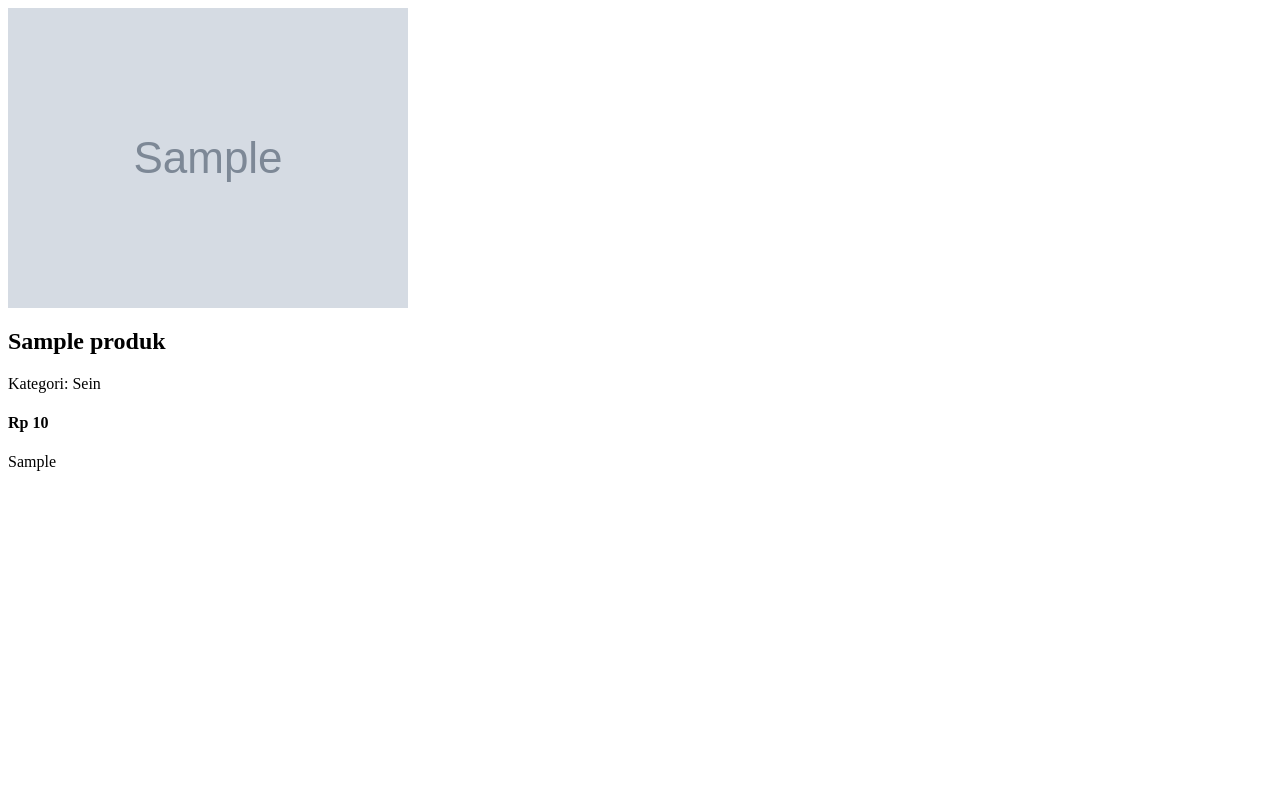
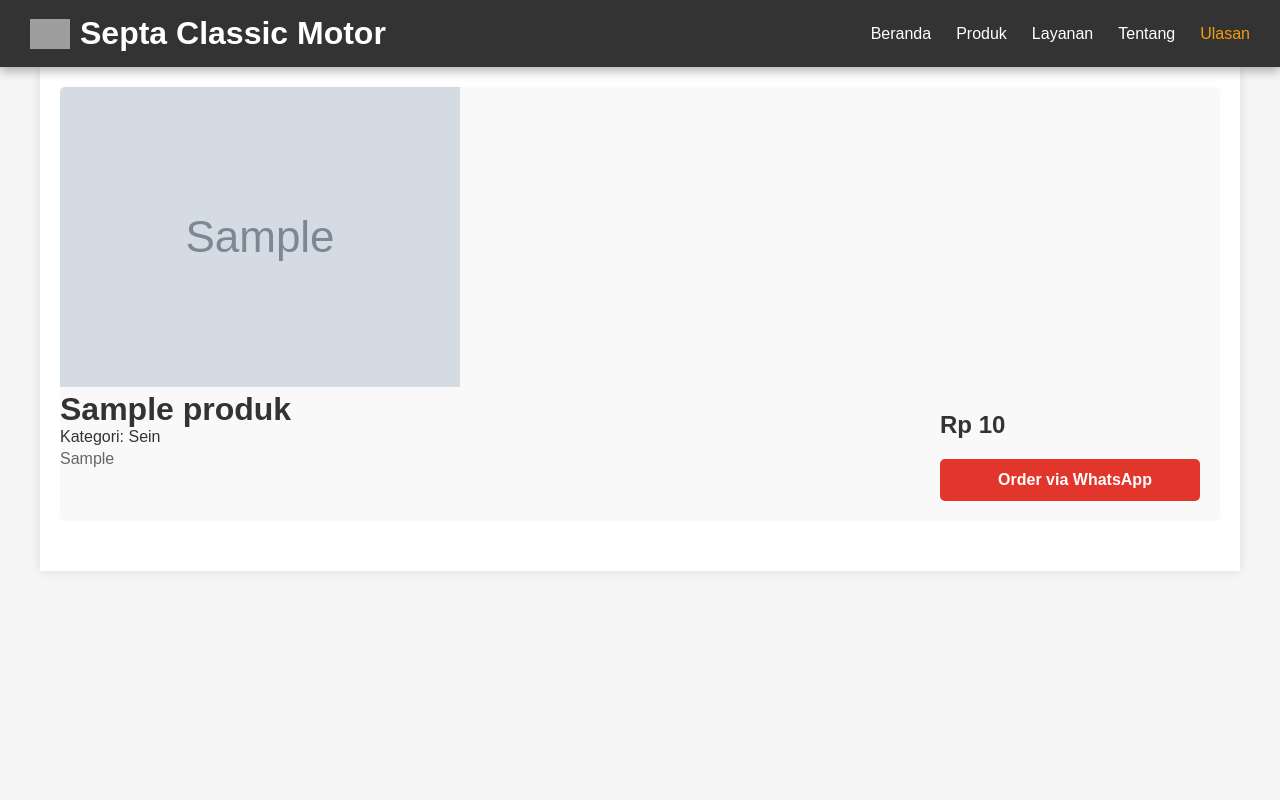
Before and after one commit to Wildan-cd/SCM-Project2, a Laravel app: page /produk/1 in a window 1280 px wide. Run offline with Laravel 12, Linux system fonts and the light colour scheme; tables that the repository leaves empty hold one stand-in row (values such as "Sample post"); grey boxes marked "Sample" are stand-in pictures; parts of the project's set-up code (start-up, migrations or seed data) failed here and were passed over; grey boxes are pictures that could not be loaded.

Commit message:
second commit

```diff
--- /dev/null
+++ b/public/css/detail.css
@@ -0,0 +1,254 @@
+/* Reset CSS */
+* {
+    margin: 0;
+    padding: 0;
+    box-sizing: border-box;
+  }
+
+  body {
+    font-family: Arial, sans-serif;
+    background-color: #f5f5f5;
+    color: #333;
+  }
+
+  header {
+    background: #333333;
+    color: #ffffff;
+    padding: 15px 30px;
+    display: flex;
+    justify-content: space-between;
+    align-items: center;
+    position: sticky;
+    top: 0;
+    z-index: 1000;
+    box-shadow: 0 4px 10px #0000004d;
+}
+
+header .logo {
+    font-size: 1.8em;
+    font-weight: bold;
+    letter-spacing: 1px;
+}
+
+header nav ul {
+    list-style: none;
+    display: flex;
+    flex-wrap: wrap;
+}
+
+header nav ul li {
+    margin-left: 25px;
+}
+
+header nav ul li a {
+    color: #ffffff;
+    text-decoration: none;
+    font-weight: 500;
+    transition: color 0.3s ease;
+}
+
+header nav ul li a:hover {
+    color: #f39c12;
+}
+
+.ulasan {
+    color: #f39c12;
+}
+
+/* Logo */
+.logo-container {
+    display: flex;
+    align-items: center;
+}
+
+.logo-container img.logo {
+    width: 40px;
+    height: auto;
+    margin-right: 10px;
+}
+
+  /* Container utama */
+  .product-container {
+    max-width: 1200px;
+    margin: 0 auto;
+    padding: 20px;
+    background-color: #fff;
+    box-shadow: 0 0 10px rgba(0, 0, 0, 0.1);
+  }
+
+  /* Produk gallery */
+  .product-gallery {
+    position: relative;
+    margin-bottom: 30px;
+    background-color: #f9f9f9;
+    border-radius: 5px;
+    overflow: hidden;
+  }
+
+  .main-image {
+    width: 100%;
+    height: auto;
+    display: block;
+  }
+
+  .gallery-nav {
+    position: absolute;
+    top: 50%;
+    transform: translateY(-50%);
+    width: 40px;
+    height: 40px;
+    background-color: rgba(0, 0, 0, 0.5);
+    color: white;
+    display: flex;
+    justify-content: center;
+    align-items: center;
+    cursor: pointer;
+    border: none;
+    font-size: 20px;
+  }
+
+  .gallery-nav.prev {
+    left: 10px;
+  }
+
+  .gallery-nav.next {
+    right: 10px;
+  }
+
+  /* Thumbnails */
+  .thumbnails {
+    display: flex;
+    justify-content: flex-start;
+    gap: 10px;
+    margin-top: 10px;
+    overflow-x: auto;
+  }
+
+  .thumbnail {
+    width: 100px;
+    height: 80px;
+    object-fit: cover;
+    cursor: pointer;
+    border: 2px solid transparent;
+    transition: border-color 0.3s;
+  }
+
+  .thumbnail:hover, .thumbnail.active {
+    border-color: #e2352b;
+  }
+
+  /* Product info */
+  .product-info {
+    display: flex;
+    flex-wrap: wrap;
+  }
+
+  .product-details {
+    flex: 1;
+    min-width: 300px;
+    padding-right: 30px;
+  }
+
+  .product-title {
+    font-size: 28px;
+    font-weight: bold;
+    margin-bottom: 15px;
+    color: #333;
+  }
+
+  .product-description {
+    font-size: 16px;
+    line-height: 1.6;
+    margin-bottom: 20px;
+    color: #666;
+  }
+
+  /* Product sidebar */
+  .product-sidebar {
+    width: 300px;
+    padding: 20px;
+  }
+
+  .product-price {
+    font-size: 24px;
+    font-weight: bold;
+    margin-bottom: 20px;
+    color: #333;
+  }
+
+  .product-actions {
+    display: flex;
+    flex-direction: column;
+    gap: 10px;
+  }
+
+  .btn {
+    padding: 12px 15px;
+    font-size: 16px;
+    text-align: center;
+    border-radius: 5px;
+    cursor: pointer;
+    transition: background-color 0.3s;
+    font-weight: bold;
+    text-decoration: none;
+  }
+
+  .btn-whatsapp {
+    background-color: #e2352b;
+    color: white;
+    display: flex;
+    align-items: center;
+    justify-content: center;
+    gap: 10px;
+  }
+
+  .btn-whatsapp:hover {
+    background-color: #c12e25;
+  }
+
+  /* Brand logo */
+  .brand-logo {
+    position: absolute;
+    top: 20px;
+    left: 20px;
+    max-width: 100px;
+    z-index: 10;
+  }
+
+  /* Whatsapp floating button */
+  .whatsapp-float {
+    position: fixed;
+    bottom: 30px;
+    right: 30px;
+    width: 60px;
+    height: 60px;
+    background-color: #25d366;
+    border-radius: 50%;
+    display: flex;
+    justify-content: center;
+    align-items: center;
+    box-shadow: 0 2px 10px rgba(0, 0, 0, 0.2);
+    z-index: 1000;
+  }
+
+  .whatsapp-float img {
+    width: 35px;
+    height: 35px;
+  }
+
+  /* Responsive design */
+  @media (max-width: 768px) {
+    .product-info {
+      flex-direction: column;
+    }
+
+    .product-details {
+      padding-right: 0;
+      margin-bottom: 20px;
+    }
+
+    .product-sidebar {
+      width: 100%;
+      padding: 0;
+    }
+  }
--- a/resources/views/landing/detail.blade.php
+++ b/resources/views/landing/detail.blade.php
@@ -1,13 +1,36 @@
-<div class="card shadow-sm p-4">
-    <div class="row">
-        <div class="col-md-6">
-            <img src="{{ asset('public/' . $produk->gambar) }}" alt="{{ $produk->nama_produk }}" class="img-fluid rounded">
-        </div>
-        <div class="col-md-6">
-            <h2 class="mb-3">{{ $produk->nama_produk }}</h2>
-            <p class="text-muted">Kategori: {{ $produk->kategori }}</p>
-            <h4 class="text-warning mb-3">Rp {{ number_format($produk->harga, 0, ',', '.') }}</h4>
-            <p>{{ $produk->deskripsi }}</p>
+<!DOCTYPE html>
+<html lang="en">
+<head>
+    <meta charset="UTF-8">
+    <meta name="viewport" content="width=device-width, initial-scale=1.0">
+    <title>Septa Classic Motor</title>
+    <link rel="stylesheet" href="css/detail.css">
+</head>
+<body>
+    @include('components.navbar')
+    <div class="product-container">
+        <div class="product-gallery ">
+
+                <img src="{{ asset('/' . $produk->gambar) }}" alt="{{ $produk->nama_produk }}" class="img-fluid rounded">
+
+            <div class="product-info">
+                <div class="product-details">
+                    <h1 class="product-tittle">{{ $produk->nama_produk }}</h1>
+                    <p class="text-muted">Kategori: {{ $produk->kategori }}</p>
+                    <p class="product-description">{{ $produk->deskripsi }}</p>
+                </div>
+
+                <div class="product-sidebar">
+                    <div class="product-price">Rp {{ number_format($produk->harga, 0, ',', '.') }}</div>
+                    <div class="product-actions">
+                      <a href="#" class="btn btn-whatsapp">
+                        <i class="fas fa-shopping-cart"></i> Order via WhatsApp
+                      </a>
+                    </div>
+                  </div>
+
+            </div>
         </div>
     </div>
-</div>
+</body>
+</html>
```
Also changed, not shown: resources/views/landing/produk.blade.php (+6 -6 lines), resources/views/landing/ulasan.blade.php (+6 -1 lines).
